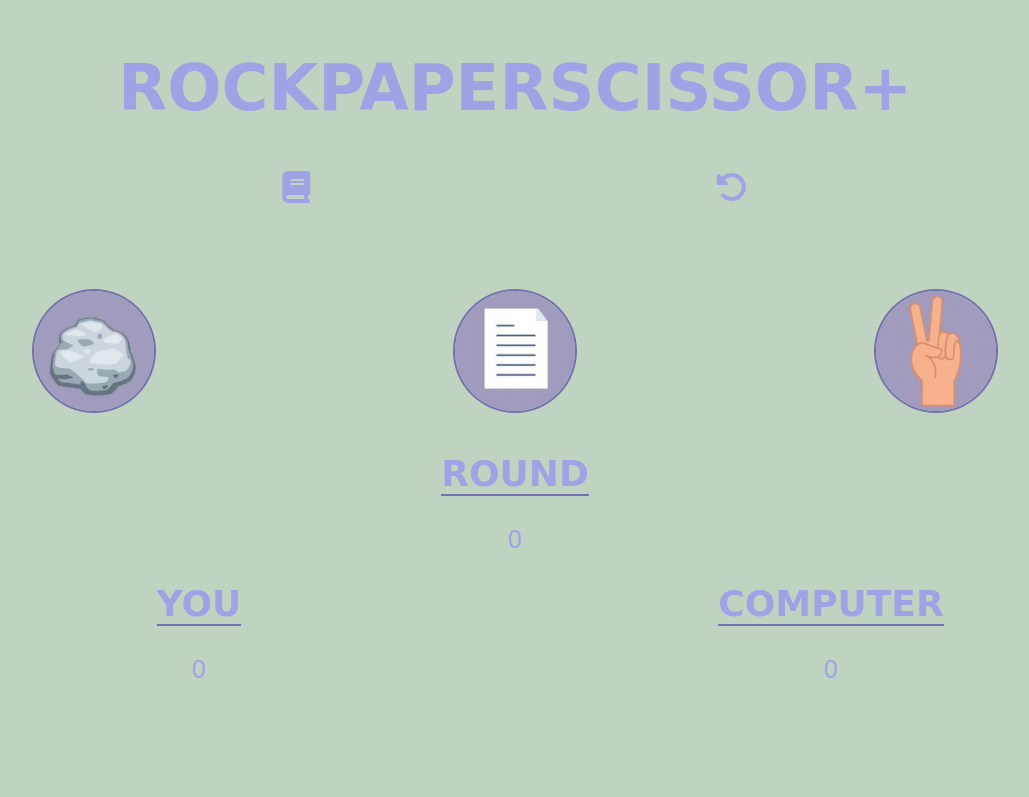
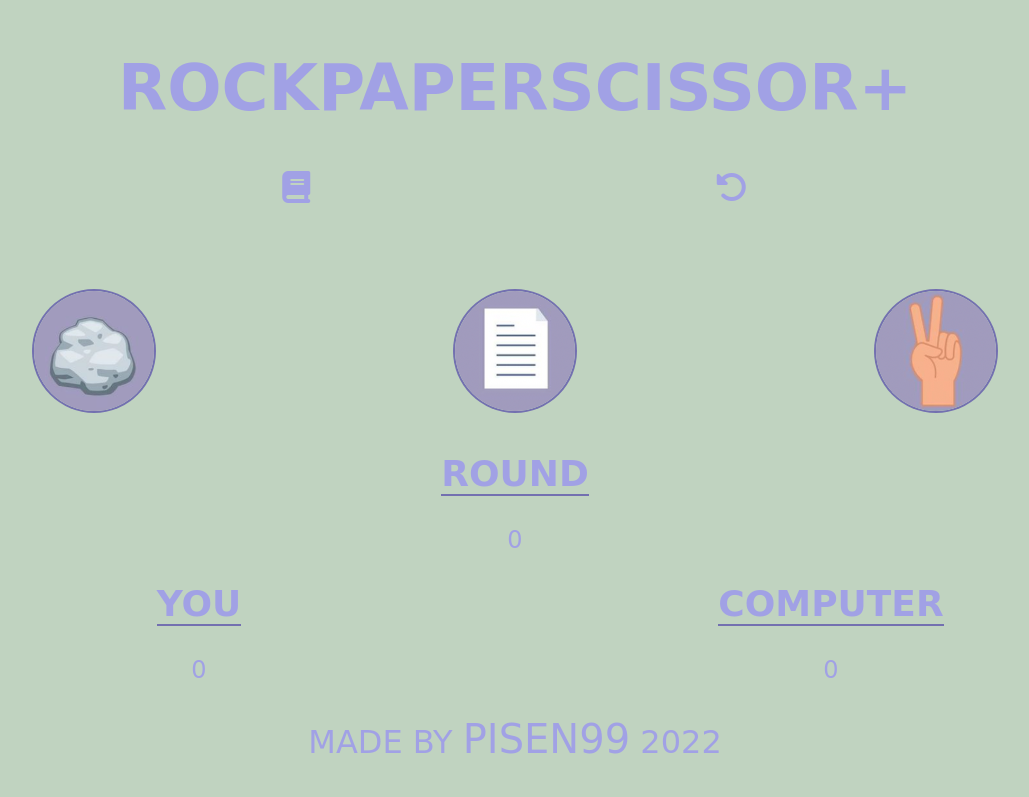
Before and after one commit to Pisen99/Project-2.ci, a plain HTML site: page index.html in a window 1280 px wide. Shown: the whole page, without its empty margins (125-1154 px from the left). Drawn offline with Linux system fonts and the light colour scheme; a web font is replaced by a local one.

Commit message:
feat: Added a footer in html and styled it in css

```diff
--- a/assets/css/style.css
+++ b/assets/css/style.css
@@ -150,6 +150,18 @@ header {
     height: 10vh;
 }
 
+footer {
+    display: flex;
+    justify-content: center;
+    font-size: 2rem;
+    text-transform: uppercase;
+}
+
+footer a {
+    text-decoration: none;
+    font-size: 2.5rem;
+}
+
 /* Media Queries max-width 320px */
 @media screen and (max-width:320px) {
     header {
--- a/index.html
+++ b/index.html
@@ -71,6 +71,9 @@
             </ul>
             <button id="return" onclick="popupContainerClose()">Start Playing</button>
     </div>
+    <footer>
+        <p>Made by <a href="https://github.com/Pisen99" target="_blank">Pisen99</a> 2022</p>
+    </footer>
     <script src="assets/js/script.js"></script>
 </body>
 </html>
```
Also changed, not shown: 1 other file.
